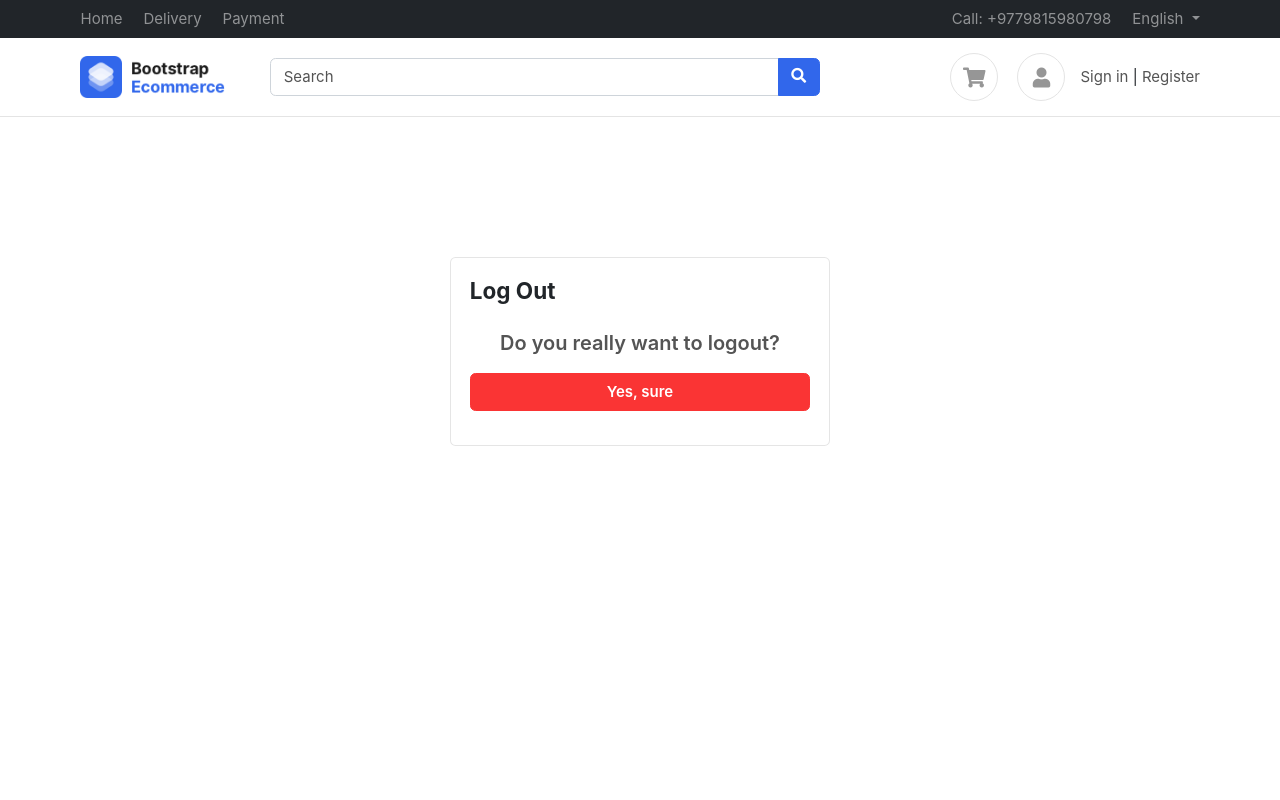
After one commit to sumitstha1/E-commerce, a Django app: page /accounts/logout/ in a window 1280 px wide. The commit adds this page. Run offline with Django 4.2, Linux system fonts and the light colour scheme; parts of the project's set-up code (start-up, migrations or seed data) failed here and were passed over; some libraries are stand-ins or nearby versions; some web fonts are replaced.

```diff
--- a/ecommerce/account/urls.py
+++ b/ecommerce/account/urls.py
@@ -6,6 +6,7 @@ from product.views import *
 urlpatterns = [
     path('login/', login_page, name="login"),
     path('register/', register_page, name="register"),
+    path('logout/', logout_page, name='logout'),
     path('activate/<email_token>', activate_email, name="activate_email"),
     path('cart/', cart, name="cart"),
     path('add-to-cart/<uid>/', add_to_cart, name="add_to_cart"),
--- a/ecommerce/account/views.py
+++ b/ecommerce/account/views.py
@@ -54,6 +54,11 @@ def register_page(request):
 
     return render(request, 'accounts/register.html')
 
+def logout_page(request):
+    if request.method == 'POST':
+        logout(request)
+        return redirect('/')
+    return render(request, 'accounts/logout.html')
 
 def activate_email(request, email_token):
     try:
@@ -93,33 +98,36 @@ def remove_cart(request, cart_item_uid):
 
 
 def cart(request):
-    cart_obj = Cart.objects.get(is_paid = False, user = request.user)
-    if request.method == 'POST':
-        coupon = request.POST.get('coupon')
-        coupon_obj = Coupon.objects.filter(coupon_code = coupon)
+    try:
+        cart_obj = Cart.objects.get(is_paid = False, user = request.user)
+        if request.method == 'POST':
+            coupon = request.POST.get('coupon')
+            coupon_obj = Coupon.objects.filter(coupon_code = coupon)
 
-        if not coupon_obj.exists():
-            messages.warning(request, 'Invalid Coupon Code!')
-            return HttpResponseRedirect(request.META.get('HTTP_REFERER'))
+            if not coupon_obj.exists():
+                messages.warning(request, 'Invalid Coupon Code!')
+                return HttpResponseRedirect(request.META.get('HTTP_REFERER'))
 
-        if cart_obj.coupon:
-            messages.warning(request, 'Coupon already exists!')
-            return HttpResponseRedirect(request.META.get('HTTP_REFERER'))
+            if cart_obj.coupon:
+                messages.warning(request, 'Coupon already exists!')
+                return HttpResponseRedirect(request.META.get('HTTP_REFERER'))
 
-        if cart_obj.get_cart_total() < coupon_obj[0].minimum_amount:
-            messages.warning(request, f'Amount must be greater than {coupon_obj[0].minimum_amount}!')
-            return HttpResponseRedirect(request.META.get('HTTP_REFERER'))
+            if cart_obj.get_cart_total() < coupon_obj[0].minimum_amount:
+                messages.warning(request, f'Amount must be greater than {coupon_obj[0].minimum_amount}!')
+                return HttpResponseRedirect(request.META.get('HTTP_REFERER'))
 
-        if coupon_obj[0].is_expired:
-            messages.warning(request, f'Coupon is expired!')
-            return HttpResponseRedirect(request.META.get('HTTP_REFERER'))
+            if coupon_obj[0].is_expired:
+                messages.warning(request, f'Coupon is expired!')
+                return HttpResponseRedirect(request.META.get('HTTP_REFERER'))
 
 
-        cart_obj.coupon = coupon_obj[0]
-        cart_obj.save()
+            cart_obj.coupon = coupon_obj[0]
+            cart_obj.save()
 
-        messages.success(request, 'Coupon applied!')
-        return HttpResponseRedirect(request.META.get('HTTP_REFERER'))
+            messages.success(request, 'Coupon applied!')
+            return HttpResponseRedirect(request.META.get('HTTP_REFERER'))
+    except:
+        return render(request, 'accounts/cart.html')
 
     context = {
         'cart': cart_obj,
--- a/ecommerce/ecommerce/settings.py
+++ b/ecommerce/ecommerce/settings.py
@@ -55,7 +55,6 @@ MIDDLEWARE = [
 
 ROOT_URLCONF = 'ecommerce.urls'
 
-
 TEMPLATES_DIR = os.path.join(BASE_DIR, 'templates')
 
 TEMPLATES = [
@@ -75,6 +74,8 @@ TEMPLATES = [
 ]
 
 WSGI_APPLICATION = 'ecommerce.wsgi.application'
+
+
 
 
 # Database
--- a/ecommerce/ecommerce/urls.py
+++ b/ecommerce/ecommerce/urls.py
@@ -20,7 +20,7 @@ from django.conf import settings
 from django.contrib.staticfiles.urls import staticfiles_urlpatterns
 
 urlpatterns = [
-    path('admin/', admin.site.urls),
+    path('secret-admin-panel/', admin.site.urls),
     path('', include("home.urls")),
     path('accounts/', include("account.urls")),
     path('product/', include("product.urls")),
--- /dev/null
+++ b/ecommerce/templates/accounts/logout.html
@@ -0,0 +1,23 @@
+{% extends 'base/base.html' %}
+
+{% block start %}
+<section class="section-conten padding-y" style="min-height:84vh">
+
+    <!-- ============================ COMPONENT LOGIN   ================================= -->
+        <div class="card mx-auto" style="max-width: 380px; margin-top:100px;">
+            <div class="card-body">
+            <h4 class="card-title mb-4">Log Out</h4>
+            <p class="font-weight-bold mt-3 text-center" style="font-size: 20px;">Do you really want to logout?</p>
+            <form method="POST">
+                {% csrf_token %}
+                <div class="form-group">
+                    <button type="submit" class="btn btn-danger btn-block"> Yes, sure  </button>
+                </div>
+            </form>
+
+
+
+
+
+</section>
+{% endblock start %}
--- a/ecommerce/templates/base/base.html
+++ b/ecommerce/templates/base/base.html
@@ -7,6 +7,8 @@
 <title>Website title - bootstrap html template</title>
 
 <link rel="shortcut icon" type="image/x-icon" href="/media/images/favicon.ico">
+
+<link href="https://cdn.jsdelivr.net/npm/bootstrap@5.0.2/dist/css/bootstrap.min.css" rel="stylesheet" integrity="sha384-EVSTQN3/azprG1Anm3QDgpJLIm9Nao0Yz1ztcQTwFspd3yD65VohhpuuCOmLASjC" crossorigin="anonymous">
 
 <!-- jQuery -->
 <script src="/media/js/jquery-2.0.0.min.js" type="text/javascript"></script>
@@ -44,7 +46,7 @@ $(document).ready(function() {
 		<nav class="navbar navbar-dark navbar-expand p-0 bg-dark">
 		<div class="container">
 			<ul class="navbar-nav d-none d-md-flex mr-auto">
-				<li class="nav-item"><a class="nav-link" href="#">Home</a></li>
+				<li class="nav-item"><a class="nav-link" href="/">Home</a></li>
 				<li class="nav-item"><a class="nav-link" href="#">Delivery</a></li>
 				<li class="nav-item"><a class="nav-link" href="#">Payment</a></li>
 			</ul>
@@ -53,8 +55,8 @@ $(document).ready(function() {
 				<li class="nav-item dropdown">
 					 <a href="#" class="nav-link dropdown-toggle" data-toggle="dropdown"> English </a>
 					<ul class="dropdown-menu dropdown-menu-right" style="max-width: 100px;">
-						<li><a class="dropdown-item" href="#">Arabic</a></li>
-						<li><a class="dropdown-item" href="#">Russian </a></li>
+						<li><a class="dropdown-item" href="#">Nepali</a></li>
+						<li><a class="dropdown-item" href="#">Hindi</a></li>
 					</ul>
 				</li>
 			</ul> <!-- list-inline //  -->
@@ -93,11 +95,17 @@ $(document).ready(function() {
 					<div class="widget-header icontext">
 						<a href="#" class="icon icon-sm rounded-circle border"><i class="fa fa-user"></i></a>
 						<div class="text">
-							<span class="text-muted">Welcome!</span>
+							{% if user.is_authenticated %}
+							<span class="text-muted">Welcome! {{request.user.first_name}}</span>
 							<div>
-								<a href="#">Sign in</a> |
-								<a href="#"> Register</a>
+								<a href="/accounts/logout/">Log out</a>
 							</div>
+							{% else %}
+							<div>
+								<a href="/accounts/login/">Sign in</a> |
+								<a href="/accounts/register/"> Register</a>
+							</div>
+							{% endif %}
 						</div>
 					</div>
 				</div> <!-- widgets-wrap.// -->
@@ -110,5 +118,6 @@ $(document).ready(function() {
 		{% block start %}{% endblock start %}
 
 
+		<script src="https://cdn.jsdelivr.net/npm/bootstrap@5.0.2/dist/js/bootstrap.bundle.min.js" integrity="sha384-MrcW6ZMFYlzcLA8Nl+NtUVF0sA7MsXsP1UyJoMp4YLEuNSfAP+JcXn/tWtIaxVXM" crossorigin="anonymous"></script>
     </body>
 </html>
```
Also changed, not shown: ecommerce/templates/accounts/cart.html (+13 -4 lines), ecommerce/templates/accounts/esewa-cart.html (+10 -5 lines), ecommerce/templates/accounts/esewa.html (+16 -14 lines), ecommerce/templates/product/product.html (+7 -3 lines), ecommerce/public/static/images/misc/payments.png.
